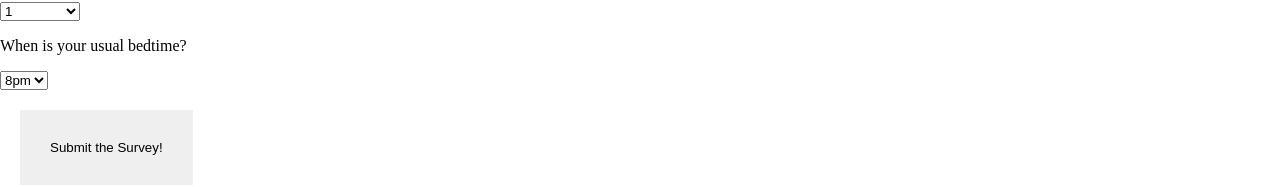
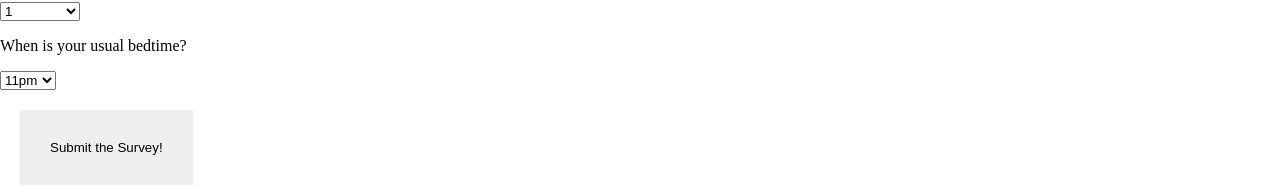
Before and after one commit to yujin-hong-123/roommate-finder, a React (Create React App) app in the folder front-end/: page /survey in a window 1280 px wide. Shown: the part 440-627 px from the top of the page. Built offline with nearby package versions, Linux system fonts and the light colour scheme.

Commit message:
fix bedtime

```diff
--- a/front-end/src/App.js
+++ b/front-end/src/App.js
@@ -16,7 +16,7 @@ function App() {
         <Route path="/chat" element={<ChatPage />} />
         <Route path="/chatlist" element={<ChatList />} />
         <Route path="/matches" element={<Matches />} />
-        <Route path="/survey" element={<Survey />} /> {/*REMEMEBER TO CHANGE THIS*/}
+        <Route path="/survey" element={<Survey />} /> {/*PLEASE ADD A BUTTON TO THIS ON PROFILE SCREEN*/}
         {/* Redirect all other paths to "/login" */}
         <Route path="*" element={<Navigate replace to="/login" />} />
       </Routes>
--- a/front-end/src/Survey.js
+++ b/front-end/src/Survey.js
@@ -131,12 +131,12 @@ function Survey() {
                 <p>When is your usual bedtime?</p>
                 <select value={bedtime} onChange={handleBedtimeChange}>
                     <option value="8pm">8pm</option>
-                    <option value="9pm">8pm</option>
-                    <option value="10pm">8pm</option>
-                    <option value="11pm">8pm</option>
-                    <option value="12am">8pm</option>
-                    <option value="1am">8pm</option>
-                    <option value="2am">3am</option>
+                    <option value="9pm">9pm</option>
+                    <option value="10pm">10pm</option>
+                    <option value="11pm">11pm</option>
+                    <option value="12am">12am</option>
+                    <option value="1am">1am</option>
+                    <option value="2am">2am</option>
                     <option value="3am">3am</option>
                 </select>
             </div>
```
